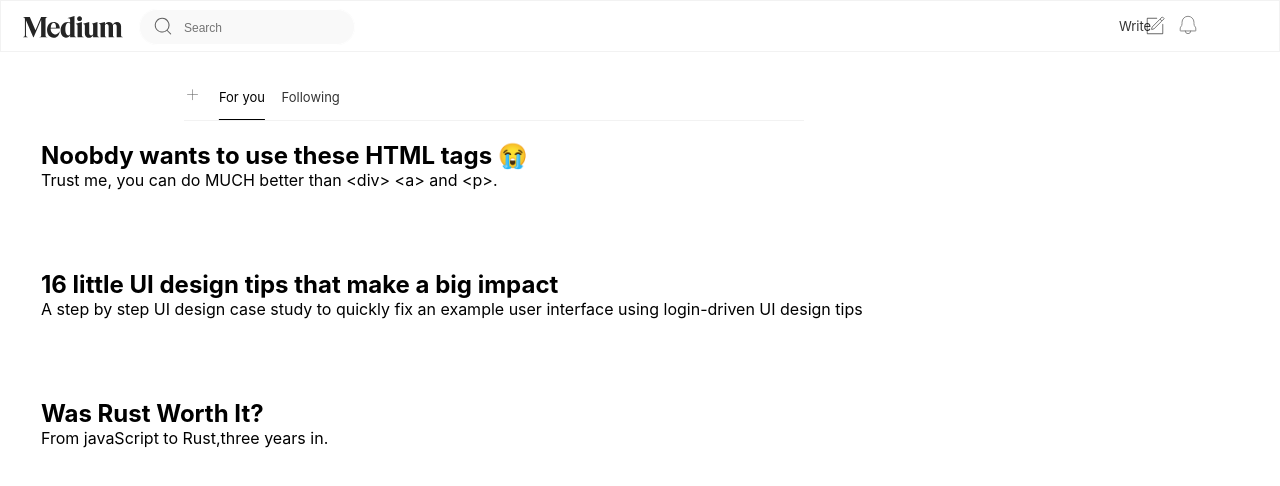
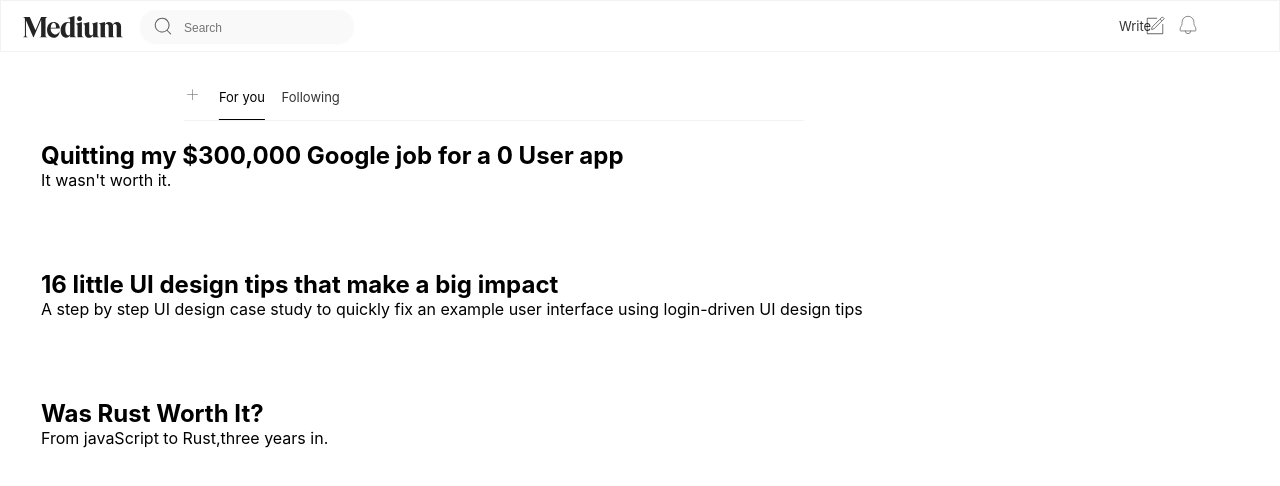
Before and after one commit to basilkhan1250/Mediumclone, a React (Create React App) app: page / in a window 1280 px wide. Shown: the top 486 px of the page. Built offline with nearby package versions, Linux system fonts and the light colour scheme.

Commit message:
working on dynamicComponent

```diff
--- a/src/components/DataComponent.jsx
+++ b/src/components/DataComponent.jsx
@@ -5,8 +5,12 @@ const DataComponent = () => {
 
     const componentsData = [
         {
-            title: "Noobdy wants to use these HTML tags 😭",
-            content: "Trust me, you can do MUCH better than <div> <a> and <p>.",
+            namme: "Alexander Nguyen",
+            title: "Quitting my $300,000 Google job for a 0 User app",
+            content: "It wasn't worth it.",
+            date: "May 16",
+            likes: "3k",
+            comments: "43",
         },
         {
             title: "16 little UI design tips that make a big impact",
```
Also changed, not shown: src/components/assets/content1-img.jpg (added).
